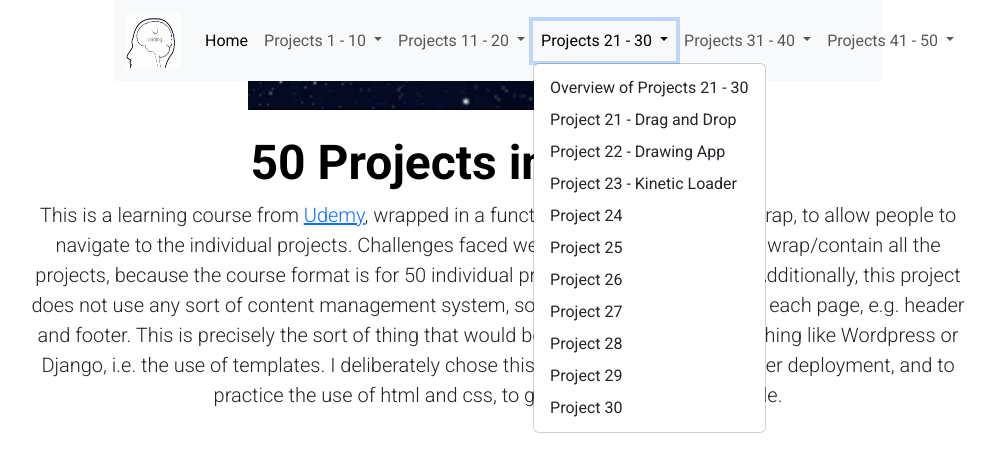
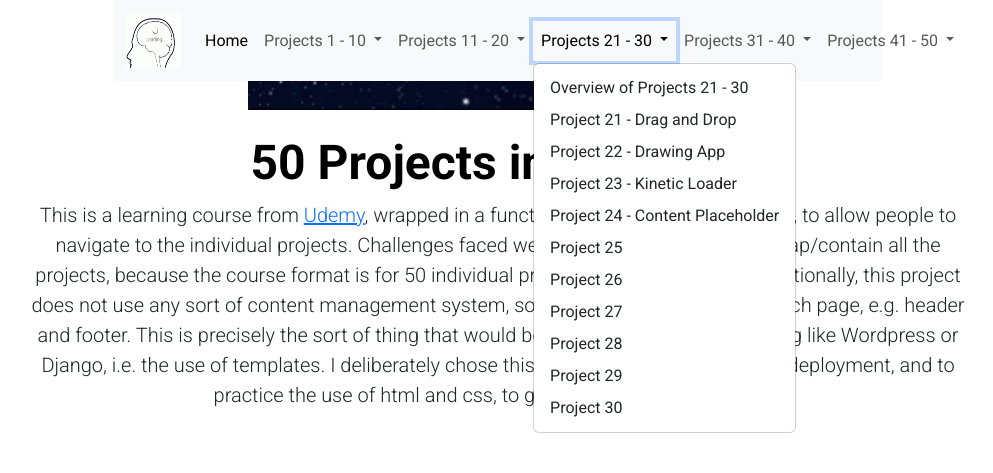
Before and after one commit to ANDREWAHN-UK/50Projects-in-PHP, a PHP site: page / in a window 1280 px wide, after a click on "Projects 21 - 30". Shown: the top 473 px of the page, without its empty margins (142-1135 px from the left). Run offline with PHP 8.4, Linux system fonts and the light colour scheme.

Commit message:
update header; replace project 24 image; update project 24 php

```diff
--- a/Base/header.php
+++ b/Base/header.php
@@ -60,7 +60,7 @@
                             <li><a class="dropdown-item" href="../Project21/project21.php">Project 21 - Drag and Drop </a></li>
                             <li><a class="dropdown-item" href="../Project22/project22.php">Project 22 - Drawing App</a></li>
                             <li><a class="dropdown-item" href="../Project23/project23.php">Project 23 - Kinetic Loader</a></li>
-                            <li><a class="dropdown-item" href="../Project24/project24.php">Project 24</a></li>
+                            <li><a class="dropdown-item" href="../Project24/project24.php">Project 24 - Content Placeholder</a></li>
                             <li><a class="dropdown-item" href="../Project25/project25.php">Project 25</a></li>
                             <li><a class="dropdown-item" href="../Project26/project26.php">Project 26</a></li>
                             <li><a class="dropdown-item" href="../Project27/project27.php">Project 27</a></li>
--- a/Project24/project24.php
+++ b/Project24/project24.php
@@ -35,7 +35,7 @@
              </p>
              <div class="author">
                  <div class="prifle-img animated-bg" id="profile_img">
-                     <img src="https://randomuser.me/api/portraits/men/45,jpg" alt="">
+                     <img src="./media/web-developer-portrait.jpg" alt="">
                  </div>
                  <div class="author-info">
                      <strong class="animated-bg animated-bg-text" id="name"></strong>
```
Also changed, not shown: Project24/media/Project23Thumb.png (deleted), Project24/media/web-developer-portrait.jpg (added).
